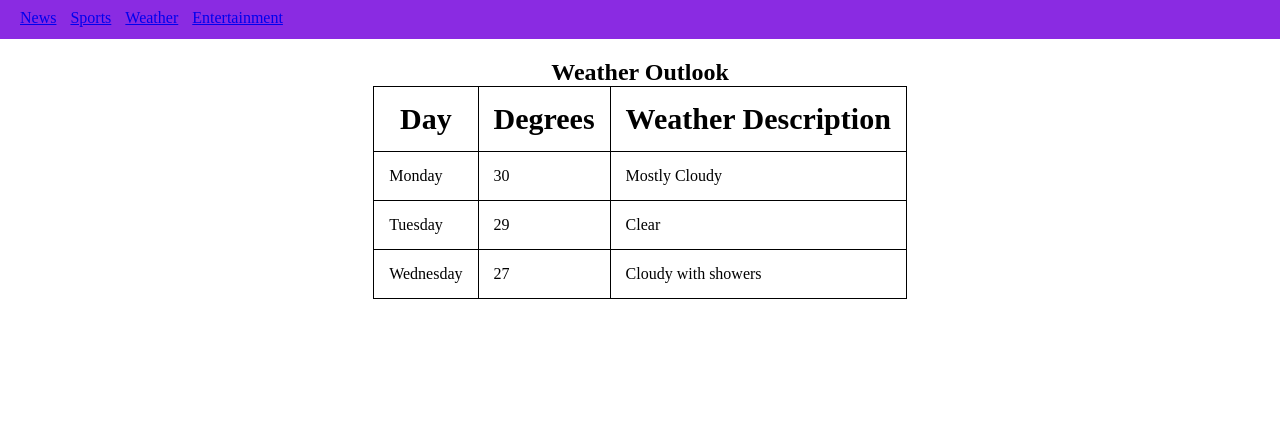
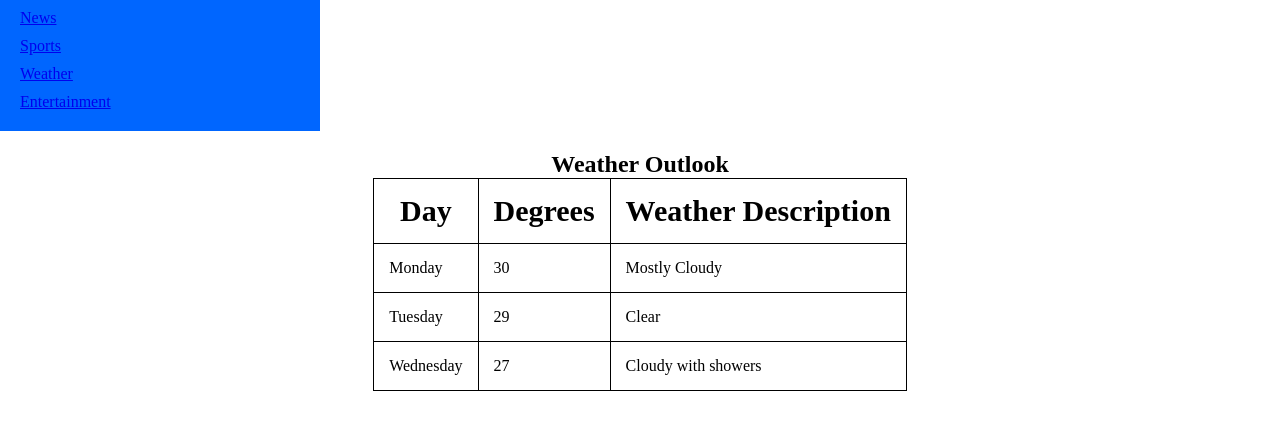
Before and after one commit to YusafOsei-Bonsu/HTML-Basic-Layout-Exercise, a plain HTML site: page index.html in a window 1280 px wide. Shown: the part 58-488 px from the top of the page. Drawn offline with Linux system fonts and the light colour scheme.

Commit message:
Changing nav menu's colour and updating README

```diff
--- a/styles/index.css
+++ b/styles/index.css
@@ -23,18 +23,17 @@ header {
 
 /* Navigational menu styling */
 nav {
-  background-color: blueviolet;
+  background-color: #0066ff;
   padding-left: 20px;
   padding-top: 10px;
   padding-bottom: 10px;
-  width: 100%;
-  height: 20px;
+  width: 300px;
   margin-bottom: 20px;
 }
 
 nav ul li {
-  display: inline;
-  margin-right: 10px;
+  list-style: none;
+  margin-bottom: 10px;
 }
 
 /* Table styling */
```
Also changed, not shown: 1 other file.
